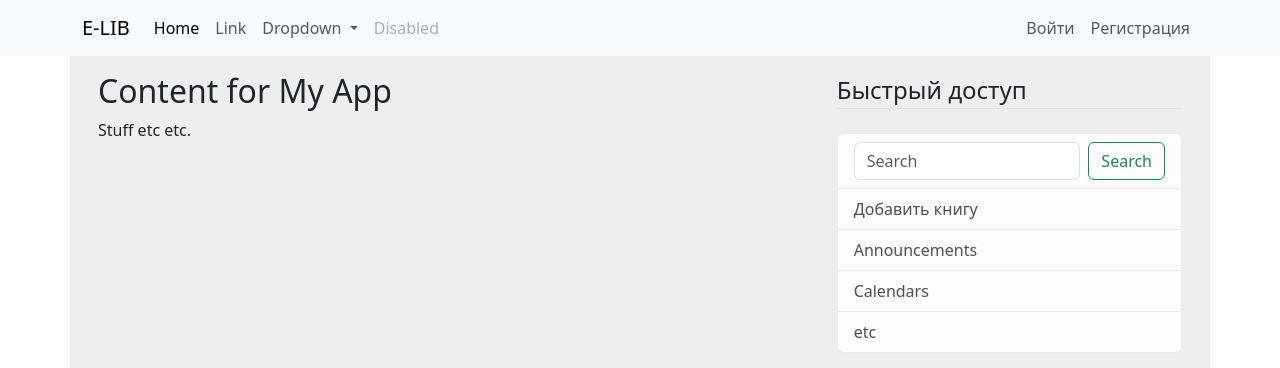
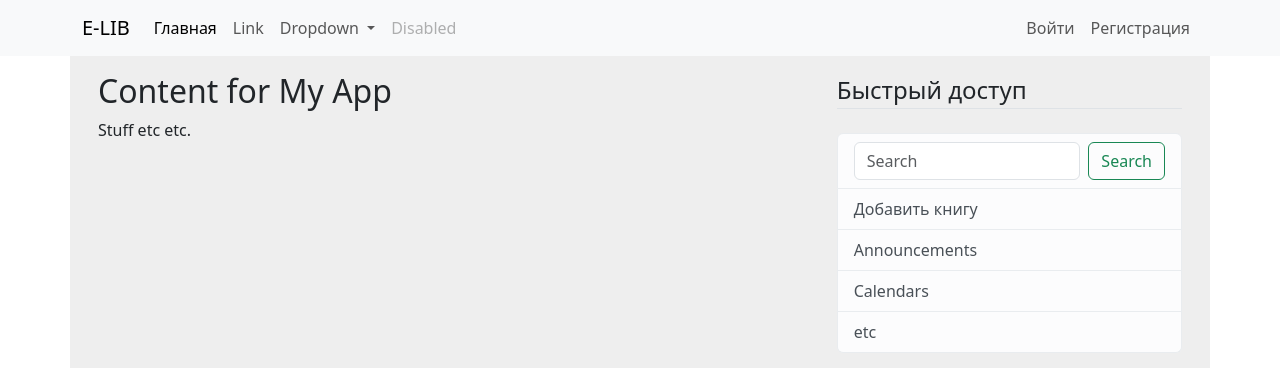
Before and after one commit to kolaxy/library, a Django app: page / in a window 1280 px wide. Shown: the top 368 px of the page. Run offline with Django 4.2, Linux system fonts and the light colour scheme.

Commit message:
html fixes

```diff
--- a/library/templates/base.html
+++ b/library/templates/base.html
@@ -2,7 +2,7 @@
 <html>
     <head>
         <meta name="viewport" content="width=device-width, initial-scale=1">
-        <title>E-LIB - {% block title %}{% endblock %}</title>
+        <title>E-LIB - {% block title %}{% endblock title %}</title>
          <link href="https://cdn.jsdelivr.net/npm/bootstrap@5.3.0-alpha3/dist/css/bootstrap.min.css" rel="stylesheet" integrity="sha384-KK94CHFLLe+nY2dmCWGMq91rCGa5gtU4mk92HdvYe+M/SXH301p5ILy+dN9+nJOZ" crossorigin="anonymous">
     </head>
     <body>
--- a/library/templates/base/navbar.html
+++ b/library/templates/base/navbar.html
@@ -1,6 +1,6 @@
 <nav class="navbar navbar-expand-lg bg-body-tertiary">
     <div class="container">
-        <a class="navbar-brand" href="#">E-LIB</a>
+        <a class="navbar-brand" href="{% url 'library-home' %}">E-LIB</a>
         <button class="navbar-toggler" type="button" data-bs-toggle="collapse" data-bs-target="#navbarSupportedContent"
                 aria-controls="navbarSupportedContent" aria-expanded="false" aria-label="Toggle navigation">
             <span class="navbar-toggler-icon"></span>
@@ -8,7 +8,7 @@
         <div class="collapse navbar-collapse" id="navbarSupportedContent">
             <ul class="navbar-nav me-auto mb-2 mb-lg-0">
                 <li class="nav-item">
-                    <a class="nav-link active" aria-current="page" href="#">Home</a>
+                    <a class="nav-link active" aria-current="page" href="{% url 'library-home' %}">Главная</a>
                 </li>
                 <li class="nav-item">
                     <a class="nav-link" href="#">Link</a>
--- a/library/templates/home.html
+++ b/library/templates/home.html
@@ -1,5 +1,5 @@
 {% extends "base.html" %}
-
+{% block title %}Главная{% endblock %}
 {% block content %}
     <h2>Content for My App</h2>
     <p>Stuff etc etc.</p>
```
